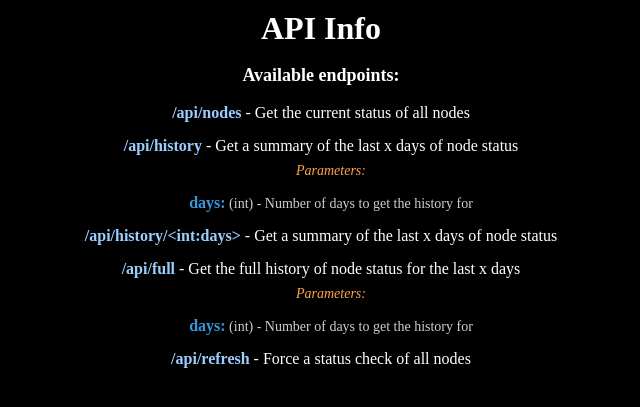
After one commit to Nathanwoodburn/hnsdoh-status, a Flask app: page /api in a window 1280 px wide. The commit adds this page. Shown: the top 407 px of the page, without its empty margins (319-959 px from the left). Run offline with Flask 3, Linux system fonts and the light colour scheme.

Commit message:
fix: Update parsing of history to fix issues

```diff
--- a/server.py
+++ b/server.py
@@ -66,7 +66,6 @@ if not os.path.exists(f"{log_dir}/sent_notifications.json"):
 else:
     with open(f"{log_dir}/sent_notifications.json", "r") as file:
         sent_notifications = json.load(file)
-
 
 
 print(f"Log directory: {log_dir}", flush=True)
@@ -262,6 +261,7 @@ def format_relative_time(expiry_date: datetime) -> str:
     else:
         return f"in {delta.seconds} seconds" if delta.seconds > 1 else "in 1 second"
 
+
 def format_last_check(last_log: datetime) -> str:
     now = datetime.now()
     delta = now - last_log
@@ -278,6 +278,7 @@ def format_last_check(last_log: datetime) -> str:
         return f"{minutes} minutes ago" if minutes > 1 else "1 minute ago"
     else:
         return f"{delta.seconds} seconds ago" if delta.seconds > 1 else "1 second ago"
+
 
 def check_nodes() -> list:
     global nodes
@@ -336,7 +337,13 @@ def check_nodes() -> list:
 
     # Send notifications if any nodes are down
     for node in node_status:
-        if not node["plain_dns"] or not node["doh"] or not node["dot"] or not node["cert"]["valid"] or not node["cert_853"]["valid"]:
+        if (
+            not node["plain_dns"]
+            or not node["doh"]
+            or not node["dot"]
+            or not node["cert"]["valid"]
+            or not node["cert_853"]["valid"]
+        ):
             send_down_notification(node)
             continue
         # Check if cert is expiring in 7 days
@@ -350,8 +357,9 @@ def check_nodes() -> list:
             node["cert_853"]["expiry_date"], "%b %d %H:%M:%S %Y GMT"
         )
         if cert_853_expiry < datetime.now() + relativedelta.relativedelta(days=7):
-                send_down_notification(node)
+            send_down_notification(node)
     return node_status
+
 
 def check_nodes_from_log() -> list:
     global last_log
@@ -374,7 +382,8 @@ def check_nodes_from_log() -> list:
         last_log = newest["date"]
     return node_status
 
-def send_notification(title, description,author):
+
+def send_notification(title, description, author):
     discord_hook = os.getenv("DISCORD_HOOK")
     if discord_hook:
         data = {
@@ -406,22 +415,34 @@ def send_down_notification(node):
 
     # Check if a notification has already been sent
     if node["ip"] not in sent_notifications:
-        sent_notifications[node["ip"]] = datetime.strftime(datetime.now(), "%Y-%m-%d %H:%M:%S")
+        sent_notifications[node["ip"]] = datetime.strftime(
+            datetime.now(), "%Y-%m-%d %H:%M:%S"
+        )
     else:
-        last_send = datetime.strptime(sent_notifications[node["ip"]], "%Y-%m-%d %H:%M:%S")
+        last_send = datetime.strptime(
+            sent_notifications[node["ip"]], "%Y-%m-%d %H:%M:%S"
+        )
 
         if last_send > datetime.now() - relativedelta.relativedelta(hours=1):
-            print(f"Notification already sent for {node['name']} in the last hr", flush=True)
+            print(
+                f"Notification already sent for {node['name']} in the last hr",
+                flush=True,
+            )
             return
 
         # Only send certain notifications once per day
         if node["plain_dns"] and node["doh"] and node["dot"]:
             if last_send > datetime.now() - relativedelta.relativedelta(days=1):
-                print(f"Notification already sent for {node['name']} in the last day", flush=True)
+                print(
+                    f"Notification already sent for {node['name']} in the last day",
+                    flush=True,
+                )
                 return
 
     # Save the notification to the file
-    sent_notifications[node["ip"]] = datetime.strftime(datetime.now(), "%Y-%m-%d %H:%M:%S")
+    sent_notifications[node["ip"]] = datetime.strftime(
+        datetime.now(), "%Y-%m-%d %H:%M:%S"
+    )
     with open(f"{log_dir}/sent_notifications.json", "w") as file:
         json.dump(sent_notifications, file, indent=4)
 
@@ -443,7 +464,7 @@ def send_down_notification(node):
     description += "\nCertificate expiry dates:\n"
     description += f"- Certificate on port 443 expires {node['cert']['expires']}\n"
     description += f"- Certificate on port 853 expires {node['cert_853']['expires']}\n"
-    send_notification(title, description, node['name'])
+    send_notification(title, description, node["name"])
 
 
 # endregion
@@ -514,6 +535,7 @@ def summarize_history(history: list) -> dict:
         lambda: {
             "name": "",
             "location": "",
+            "ip": "",
             "plain_dns": {"last_down": "Never", "percentage": 0},
             "doh": {"last_down": "Never", "percentage": 0},
             "dot": {"last_down": "Never", "percentage": 0},
@@ -542,17 +564,18 @@ def summarize_history(history: list) -> dict:
             if nodes_status[ip]["name"] == "":
                 nodes_status[ip]["name"] = node.get("name", "")
                 nodes_status[ip]["location"] = node.get("location", "")
+                nodes_status[ip]["ip"] = ip
 
             # Update counts and last downtime
             for key in ["plain_dns", "doh", "dot"]:
                 status = node.get(key, "up")
-                if status == "down":
+                if status == False:
                     total_counts[ip][key]["down"] += 1
                 total_counts[ip][key]["total"] += 1
 
             # Update last downtime for each key
             for key in ["plain_dns", "doh", "dot"]:
-                if node.get(key) == "down":
+                if node.get(key) == False:
                     nodes_status[ip][key]["last_down"] = date.strftime(
                         "%Y-%m-%d %H:%M:%S"
                     )
@@ -566,6 +589,8 @@ def summarize_history(history: list) -> dict:
             down = total_counts[ip][key]["down"]
             if total > 0:
                 node_data[key]["percentage"] = ((total - down) / total) * 100
+                # Round to 2 decimal places
+                node_data[key]["percentage"] = round(node_data[key]["percentage"], 2)
             else:
                 node_data[key]["percentage"] = 100
         node_list.append(node_data)
@@ -586,6 +611,8 @@ def summarize_history(history: list) -> dict:
         down = overall_counts[key]["down"]
         if total > 0:
             overall_status[key]["percentage"] = ((total - down) / total) * 100
+            # Round to 2 decimal places
+            overall_status[key]["percentage"] = round(overall_status[key]["percentage"], 2)
             last_downs = [
                 nodes_status[ip][key]["last_down"]
                 for ip in nodes_status
@@ -602,9 +629,9 @@ def summarize_history(history: list) -> dict:
 def convert_nodes_to_dict(nodes):
     nodes_dict = {}
     for node in nodes:
-        name = node.get("name")
-        if name:
-            nodes_dict[name] = node
+        ip = node.get("ip")
+        if ip:
+            nodes_dict[ip] = node
     return nodes_dict
 
 
@@ -612,6 +639,52 @@ def convert_nodes_to_dict(nodes):
 
 
 # region API routes
+@app.route("/api")
+def api_index():
+    agent = request.headers.get("User-Agent")
+    # Check if the request is not from a browser
+    nonBrowser = ["curl", "Postman", "Insomnia", "httpie", "wget", "python-requests"]
+
+    endpoints = [
+        {"route": "/api/nodes", "description": "Get the current status of all nodes"},
+        {
+            "route": "/api/history",
+            "description": "Get a summary of the last x days of node status",
+            "parameters": [
+                {
+                    "name": "days",
+                    "type": "int",
+                    "description": "Number of days to get the history for",
+                }
+            ],
+        },
+        {
+            "route": "/api/history/<int:days>",
+            "description": "Get a summary of the last x days of node status",
+        },
+        {
+            "route": "/api/full",
+            "description": "Get the full history of node status for the last x days",
+            "parameters": [
+                {
+                    "name": "days",
+                    "type": "int",
+                    "description": "Number of days to get the history for",
+                }
+            ],
+        },
+        {"route": "/api/refresh", "description": "Force a status check of all nodes"},
+    ]
+
+    if any(agent.lower().find(x) != -1 for x in nonBrowser):
+        print("API request", flush=True)
+        return jsonify({"status": "ok", "endpoints": endpoints})
+
+    else:
+        # Redirect to the main page
+        return render_template("api.html",endpoints=endpoints)
+
+
 @app.route("/api/nodes")
 def api_nodes():
     node_status = check_nodes_from_log()
@@ -654,10 +727,12 @@ def api_all():
     history = get_history(history_days)
     return jsonify(history)
 
+
 @app.route("/api/refresh")
 def api_refresh():
     node_status = check_nodes()
     return jsonify(node_status)
+
 
 # endregion
 
@@ -689,9 +764,7 @@ def index():
             node["cert"]["expiry_date"], "%b %d %H:%M:%S %Y GMT"
         )
         if cert_expiry < datetime.now():
-            alerts.append(
-                f"The {node['name']} node's certificate has expired"
-            )
+            alerts.append(f"The {node['name']} node's certificate has expired")
             continue
         elif cert_expiry < datetime.now() + relativedelta.relativedelta(days=7):
             warnings.append(
@@ -711,7 +784,6 @@ def index():
                 f"The {node['name']} node's certificate is expiring {format_relative_time(cert_853_expiry)} for DNS over TLS (port 853)"
             )
 
-
     history_days = 7
     if "history" in request.args:
         try:
@@ -720,7 +792,25 @@ def index():
             pass
     history = get_history(history_days)
     history_summary = summarize_history(history)
+
+    # Convert time to relative time
+    for node in history_summary["nodes"]:
+        for key in ["plain_dns", "doh", "dot"]:
+            if node[key]["last_down"] == "Never":
+                continue
+            node[key]["last_down"] = format_last_check(
+                datetime.strptime(node[key]["last_down"], "%Y-%m-%d %H:%M:%S")
+            )
+
+    for key in ["plain_dns", "doh", "dot"]:
+        if history_summary["overall"][key]["last_down"] == "Never":
+            continue
+        history_summary["overall"][key]["last_down"] = format_last_check(
+            datetime.strptime(history_summary["overall"][key]["last_down"], "%Y-%m-%d %H:%M:%S")
+        )
+
     history_summary["nodes"] = convert_nodes_to_dict(history_summary["nodes"])
+
     last_check = format_last_check(last_log)
 
     # Replace true/false with up/down
@@ -730,7 +820,6 @@ def index():
                 node[key] = "Up"
             else:
                 node[key] = "Down"
-
 
     return render_template(
         "index.html",
--- a/templates/404.html
+++ b/templates/404.html
@@ -4,8 +4,8 @@
 <head>
     <meta charset="UTF-8">
     <meta name="viewport" content="width=device-width, initial-scale=1.0">
-    <title>HNSDoH Status</title>
-    <link rel="icon" href="/favicon.png" type="image/png">
+    <title>Status | HNS DoH</title>
+    <link rel="icon" href="/assets/img/HNS.png" type="image/png">
     <link rel="stylesheet" href="/assets/css/404.css">
 </head>
 
--- /dev/null
+++ b/templates/api.html
@@ -0,0 +1,45 @@
+<!DOCTYPE html>
+<html lang="en">
+
+<head>
+    <meta charset="UTF-8">
+    <meta name="viewport" content="width=device-width, initial-scale=1.0">
+    <title>API | HNS DoH</title>
+    <link rel="icon" href="/assets/img/HNS.png" type="image/png">
+    <link rel="stylesheet" href="/assets/css/api.css">
+</head>
+
+<body>
+    <div class="spacer"></div>
+    <div class="centre">
+        {% if endpoints %}
+        <h1 style="font-size: xx-large;">API Info</h1>
+        <p>Available endpoints:</p>
+        <ul style="width: fit-content;margin: auto;">
+            {% for endpoint in endpoints %}
+            <li class="top">
+                <strong>{{ endpoint.route }}</strong> - {{ endpoint.description }}
+                {% if endpoint.parameters %}
+                <ul>
+                    <li><em>Parameters:</em></li>
+                    {% for param in endpoint.parameters %}
+                    <li>
+                        <strong>{{ param.name }}:</strong>
+                        ({{ param.type }}) - {{ param.description }}
+                    </li>
+                    {% endfor %}
+                </ul>
+                {% endif %}
+            </li>
+            {% endfor %}
+        </ul>
+
+        {% else %}
+        <h1>404 | Page not found</h1>
+        <p>Sorry, the page you are looking for does not exist.</p>
+        <p><a href="/">Go back to the homepage</a></p>
+        {% endif %}
+    </div>
+</body>
+
+</html>
--- /dev/null
+++ b/templates/assets/css/api.css
@@ -0,0 +1,66 @@
+body {
+    background-color: #000000;
+    color: #ffffff;
+}
+.centre {
+    text-align: center;
+    margin-top: 10px;
+}
+h1 {
+    font-size: 100px;
+    margin: 0;
+    padding: 0;
+}
+p {
+    font-size: 18px;
+    font-weight: bold;
+    color: #ffffff;
+}
+
+ul {
+    list-style-type: none; /* Remove bullet points */
+    padding: 0;
+    margin: 0;
+}
+
+li {
+    margin-bottom: 15px;
+}
+
+/* Style for the route names */
+li strong {
+    color: #9ccdff; /* Darker shade for route names */
+    font-size: 16px;
+}
+
+/* Style for descriptions */
+li em {
+    font-size: 14px;
+    color: #ffa44f; /* Lighter shade for parameter labels */
+}
+
+/* Nested parameter list */
+li ul {
+    margin-left: 20px;
+    margin-top: 8px;
+}
+
+li ul li {
+    font-size: 14px;
+    color: #cfcfcf; /* Parameter details */
+}
+
+/* Styling parameter names */
+li ul li strong {
+    color: #3498db; /* Light blue for parameter names */
+}
+
+/* Add a subtle hover effect */
+li.top:hover {
+    /* Invert colours */
+    filter: invert(1);
+    background-color: #000000;
+    border-left: 4px solid #3498db;
+    padding-left: 10px;
+    transition: all 0.3s ease;
+}
```
Also changed, not shown: templates/index.html (+6 -6 lines).
